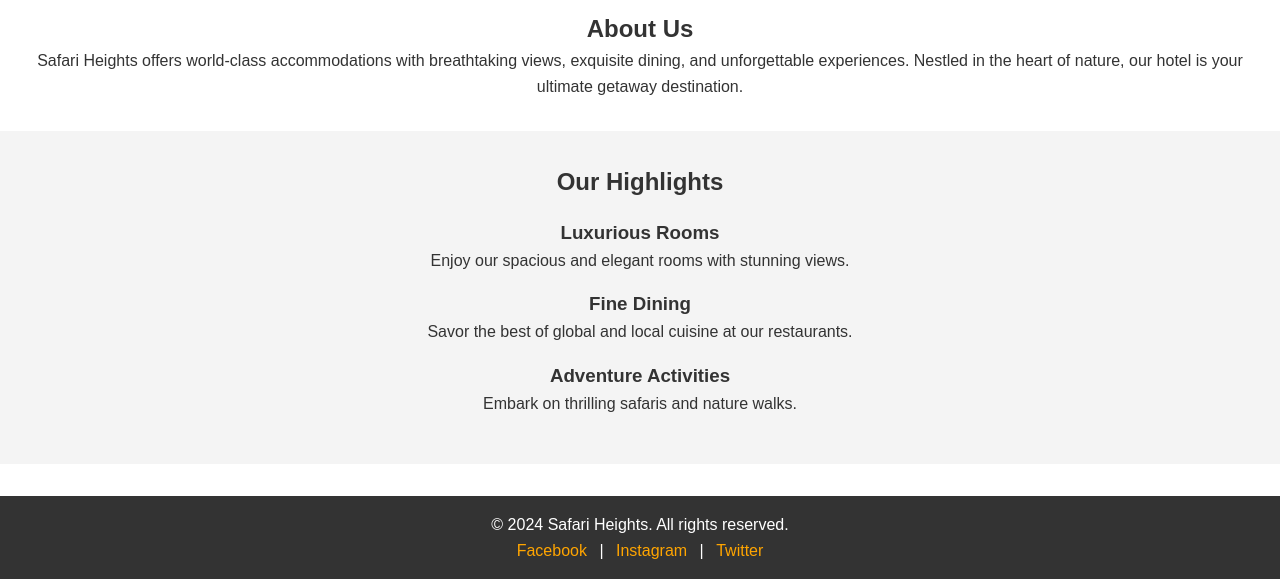
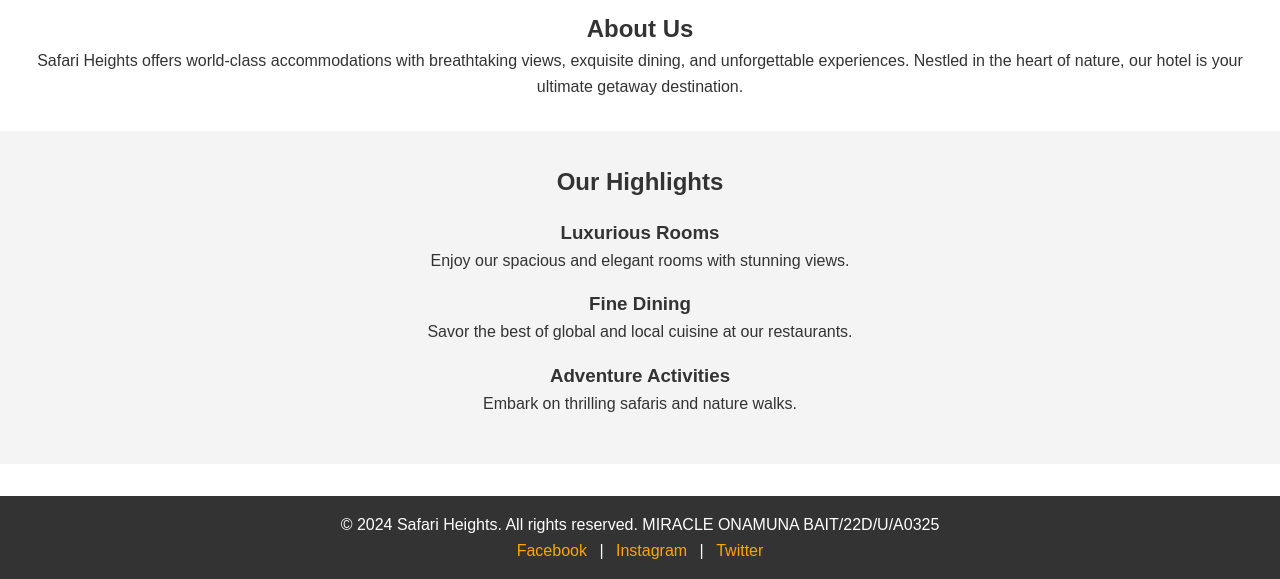
Before and after one commit to miracle-ona/miracle-ona.github.io, a plain HTML site: page index.html in a window 1280 px wide. Shown: the part 381-960 px from the top of the page. Drawn offline with Linux system fonts and the light colour scheme.

Commit message:
Update index.html
update regno

```diff
--- a/index.html
+++ b/index.html
@@ -3,7 +3,7 @@
 <head>
     <meta charset="UTF-8">
     <meta name="viewport" content="width=device-width, initial-scale=1.0">
-    <title>Safari Heights - Home</title>
+    <title>Safari Heights - Home-MIRACLE ONAMUNA BAIT/22D/U/A0325</title>
     <link rel="stylesheet" href="styles.css">
 </head>
 <body>
@@ -47,7 +47,7 @@
     </section>
 
     <footer>
-        <p>&copy; 2024 Safari Heights. All rights reserved.</p>
+        <p>&copy; 2024 Safari Heights. All rights reserved. MIRACLE ONAMUNA BAIT/22D/U/A0325</p>
         <div class="socials">
             <a href="#">Facebook</a> | <a href="#">Instagram</a> | <a href="#">Twitter</a>
         </div>
```
